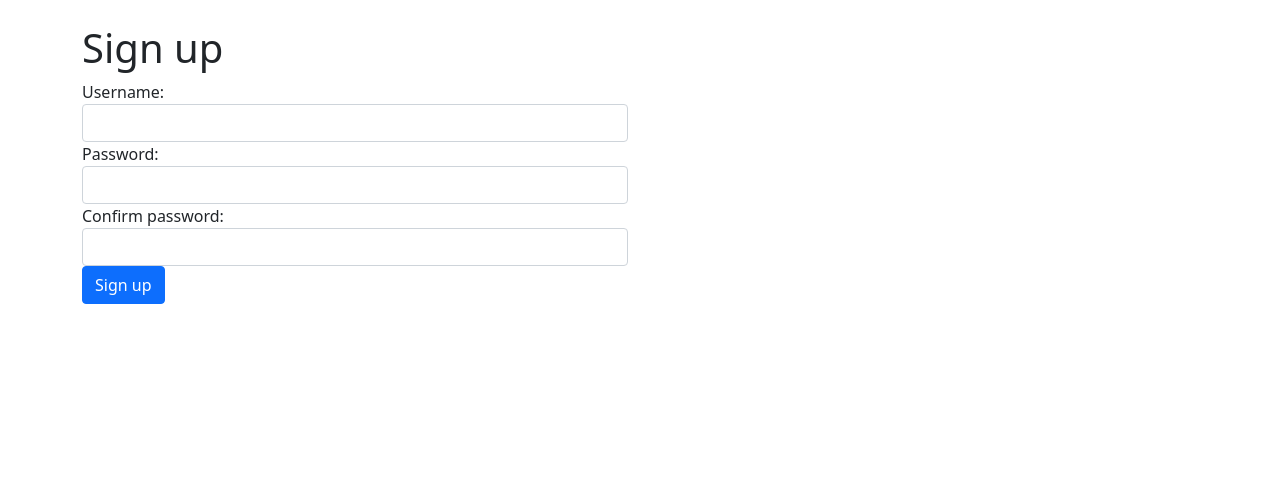
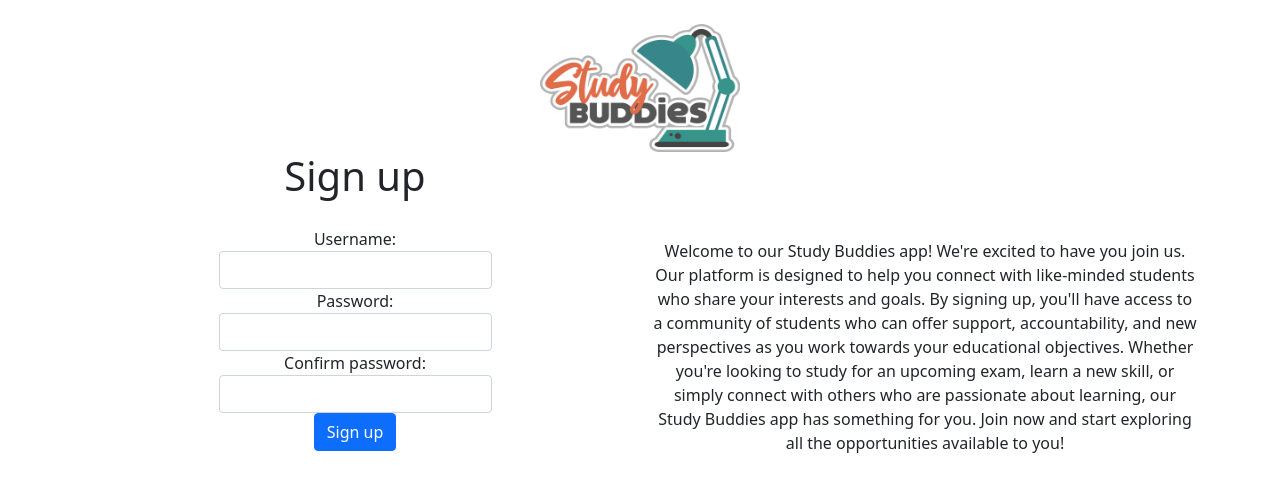
Before and after one commit to JensenLobo/StudyBuddies, a Flask app: page /signup in a window 1280 px wide. Shown: the part 56-548 px from the top of the page. Run offline with Flask 3, Linux system fonts and the light colour scheme.

Commit message:
updating the templates

```diff
--- a/templates/signup.html
+++ b/templates/signup.html
@@ -1,15 +1,12 @@
 {% extends '_layout.html' %}
 
 {% block body %}
+<img src="/static/images/StudyBuddues.png" alt="HTML5 Icon" style="width:200px;height:128px;" class="top">
     <div class="row">
         <div class="col-md-6 col-md-offset-3">
-            <h1>Sign up</h1>
-            {% if error %}
-                <div class="alert alert-danger">
-                    {{ error }}
-                </div>
-            {% endif %}
-            <form method="POST" action="{{ url_for('signup') }}">
+            <div class="text-center">
+            <h1 style="margin-bottom: 5%">Sign up</h1>
+            <form class="w-50 mx-auto" method="POST" action="{{ url_for('create_account') }}">
                 <div class="form-group">
                     <label for="username">Username:</label>
                     <input type="text" class="form-control" name="username" required>
@@ -25,5 +22,17 @@
                 <button type="submit" class="btn btn-primary">Sign up</button>
             </form>
         </div>
-    </div>
+        </div>
+        <div class="col-md-6 col-md-offset-3">
+            <div class="text-center" style="margin-top: 16%">
+                <p>Welcome to our Study Buddies app! We're excited to have you join us. Our platform is designed to help you connect with like-minded students who share your interests and goals. By signing up, you'll have access to a community of students who can offer support, accountability, and new perspectives as you work towards your educational objectives. Whether you're looking to study for an upcoming exam, learn a new skill, or simply connect with others who are passionate about learning, our Study Buddies app has something for you. Join now and start exploring all the opportunities available to you!</p>
+        </div>
+        </div>
+            {% if error %}
+                <div class="alert alert-danger">
+                    {{ error }}
+                </div>
+            {% endif %}
+
+        </div>
 {% endblock %}
```
Also changed, not shown: templates/login.html (+7 -2 lines).
